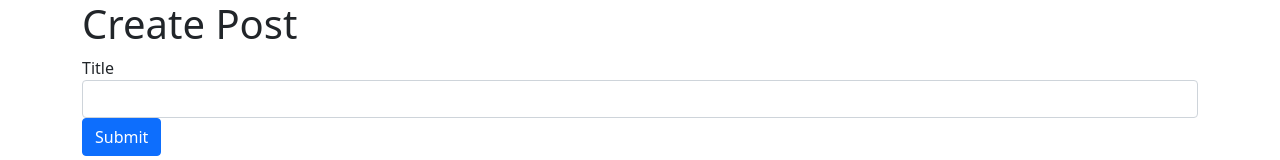
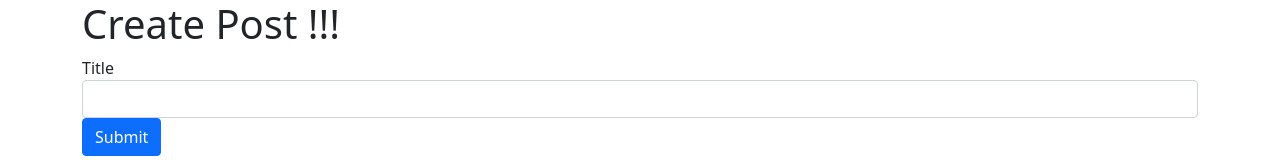
Before and after one commit to OruamC/blog, a React (Create React App) app in the folder client/: page / in a window 1280 px wide. Shown: the top 160 px of the page. Built offline with nearby package versions, Linux system fonts and the light colour scheme; no server answers.

Commit message:
Testing skaffold sync

```diff
--- a/client/src/App.js
+++ b/client/src/App.js
@@ -6,7 +6,7 @@ import PostList from './PostList';
 export default () => {
 	return (
 		<div className="container">
-			<h1>Create Post</h1>
+			<h1>Create Post !!!</h1>
 			<PostCreate />
 			<hr />
 			<h1>Posts</h1>
```
Also changed, not shown: 1 other file (tests, documents, lock files or other folders).
